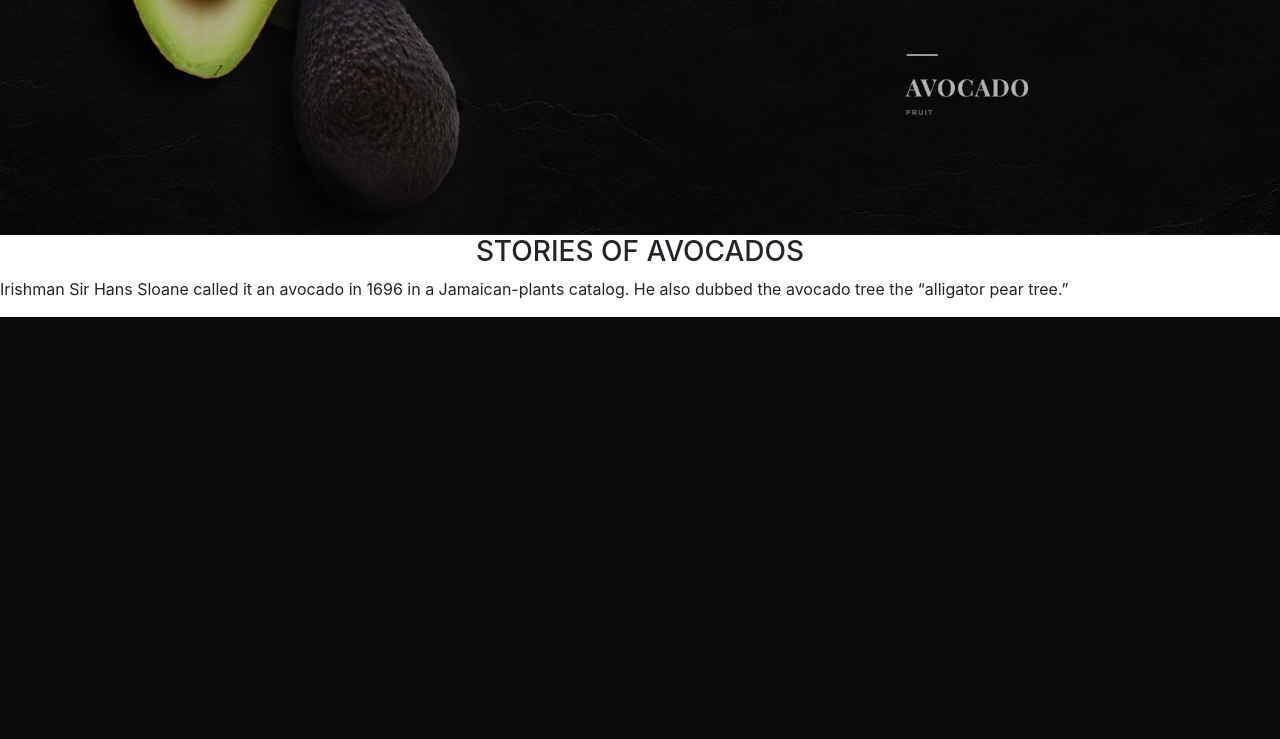
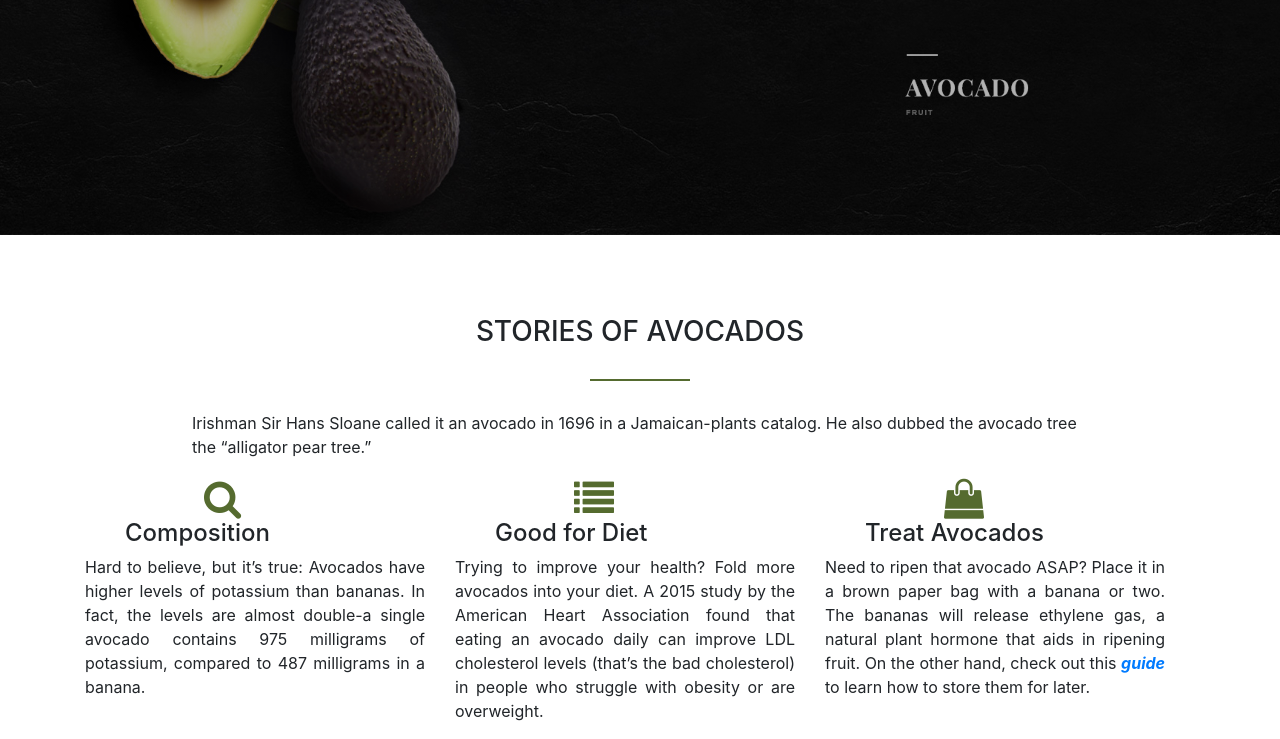
Before and after one commit to mininutes/avocados, a PHP site: page / in a window 1280 px wide. Shown: the part 565-1304 px from the top of the page. Before the commit the page ends 882 px from the top, so only its background shows below. Run offline with PHP 8.4, Linux system fonts and the light colour scheme.

Commit message:
add description section

```diff
--- a/index.html
+++ b/index.html
@@ -7,6 +7,7 @@
     <link rel="stylesheet" href="style.css" type="text/css">
     <link rel="stylesheet" href="bootstrap/css/bootstrap.css">
     <link rel="stylesheet" href="bootstrap/css/bootstrap.min.css">
+    <link rel="stylesheet" href="https://stackpath.bootstrapcdn.com/font-awesome/4.7.0/css/font-awesome.min.css">
 </head>
 
 <body>
@@ -34,8 +35,40 @@
 
     <section class="features">
         <h3 class="text-center">STORIES OF AVOCADOS</h3>
-        <p class="copy">Irishman Sir Hans Sloane called it an avocado in 1696 in a Jamaican-plants catalog. He also dubbed the avocado tree the
-        “alligator pear tree.”</p>
+        <p class="copy">
+        Irishman Sir Hans Sloane called it an avocado in 1696 in a Jamaican-plants catalog. He also dubbed the avocado tree the
+        “alligator pear tree.”
+        </p>
+    <div class="container">
+        <div class="row">
+            <div class="col-md-4">
+            <i class="fa fa-search"></i>
+                <h4>Composition</h4>
+                <p class="arranging">
+                    Hard to believe, but it’s true: Avocados have higher levels of potassium than bananas. In fact, the levels are almost
+                    double-a single avocado contains 975 milligrams of potassium, compared to 487 milligrams in a banana.
+                </p>
+            </div>
+            <div class="col-md-4">
+                <i class="fa fa-list"></i>
+                <h4>Good for Diet</h4>
+                <p class="arranging">
+                    Trying to improve your health? Fold more avocados into your diet. A 2015 study by the American Heart Association found
+                    that eating an avocado daily can improve LDL cholesterol levels (that’s the bad cholesterol) in people who struggle with
+                    obesity or are overweight.
+                </p>
+            </div>
+            <div class="col-md-4">
+                <i class="fa fa-shopping-bag"></i>
+                <h4>Treat Avocados</h4>
+                <p class="arranging">
+                    Need to ripen that avocado ASAP? Place it in a brown paper bag with a banana or two. The bananas will release ethylene
+                    gas, a natural plant hormone that aids in ripening fruit. On the other hand, check out this <b><em> <a href="//www.tasteofhome.com/collection/foods-that-freeze-well/">guide</a></em></b> to learn how to store
+                    them for later.
+                </p>
+            </div>
+        </div>
+    </div>
     </section>
 
 </body>
--- a/style.css
+++ b/style.css
@@ -86,11 +86,48 @@ header{
 }
 
 .btn-half:hover {
-    color: white;
+    color: darkolivegreen;
 }
 
 .btn-full:hover{
-    background-color: darkolivegreen;
+    background-color:
     color: white;
     transition: all 0.5s ease-in;
 }
+
+h3:after{
+    width: 100px;
+    height: 2px;
+    background-color: darkolivegreen;
+    display: block;
+    content: "";
+    margin: 0 auto;
+    margin-top: 30px;
+}
+
+.features h3 {
+    margin-top: 80px;
+    margin-bottom: 30px;
+}
+
+.copy {
+    width: 70%;
+    margin-left: 15%;
+    margin-bottom: 20px;
+
+}
+
+.arranging {
+    text-align: justify;
+}
+
+.features i{
+    font-size: 40px;
+    color: darkolivegreen;
+    margin-left: 35%;
+
+}
+
+.features h4 {
+    margin-left: 40px;
+}
```
